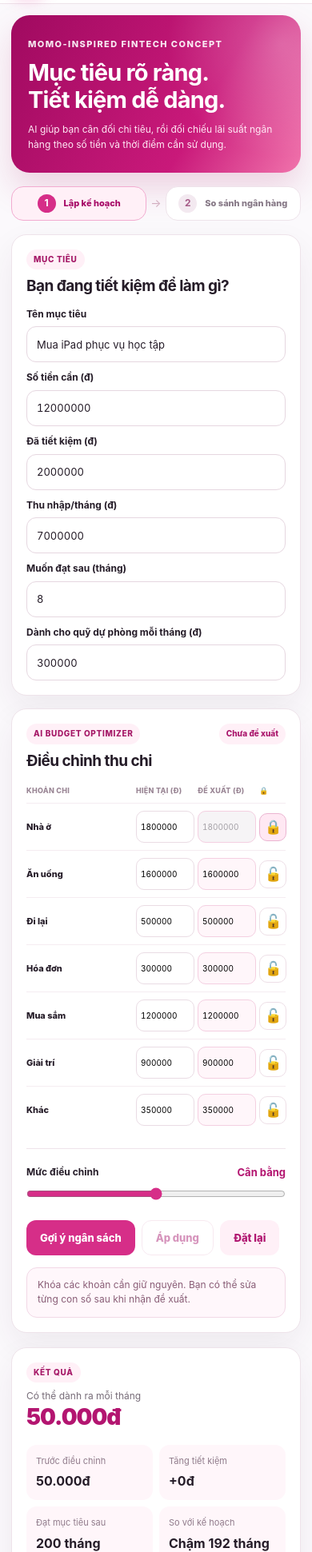
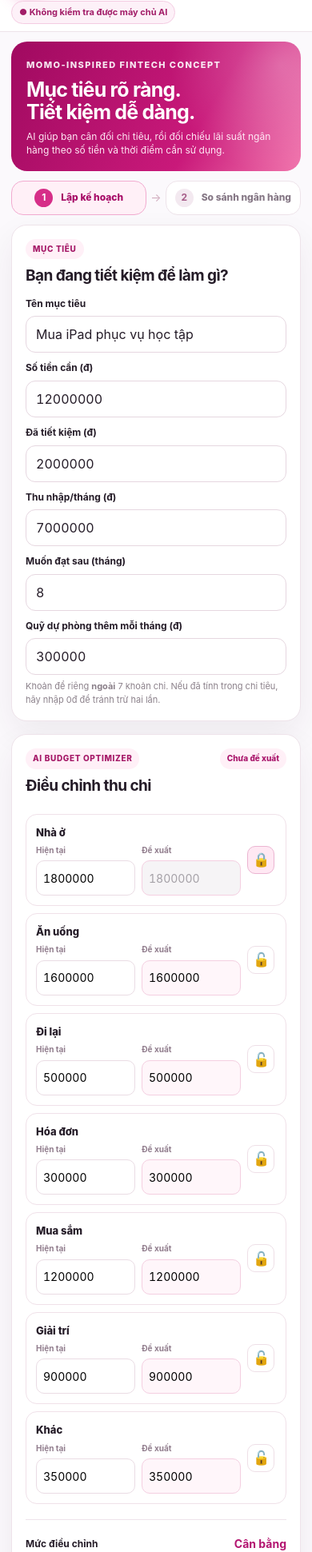
Before and after one commit to thulebachanh0807-png/goalwise-demo-1-, a plain HTML site: page index.html in a window 390 px wide. Shown: the part 59-2000 px from the top of the page at 80% size. Drawn offline with Linux system fonts and the light colour scheme; no server answers.

Commit message:
Fix budget deficit feedback, Gemini status and mobile entry UX

```diff
--- a/index.html
+++ b/index.html
@@ -14,6 +14,9 @@
 @media(max-width:390px){.fields{grid-template-columns:1fr}.field.full{grid-column:auto}.budgethead,.budgetrow{grid-template-columns:minmax(75px,1fr) 73px 73px 33px;gap:4px}.budgetrow input{font-size:10px}.tab{padding:9px 5px}}
 /* Final product refinements */
 [hidden]{display:none!important}.alert,.why{white-space:pre-line}.bankmini:hover{background:#fff5fa!important}.bankmini:focus-visible{outline:2px solid var(--pink)}.bankcard .badge{align-self:flex-start}.bankcard .bankname{line-height:1.25}.bankcard .big{margin-top:10px}.bankcard .meta{margin-top:12px}.field input:disabled{background:#f6f3f6;color:#988b96}.bankmini .name{min-width:0;overflow-wrap:anywhere}.alert a{display:block;margin-top:9px;font-weight:780}.footer{border-top:1px solid var(--border);margin-top:24px}
+.budgetmath{margin-top:9px;background:#fff6fa;border:1px solid #f2dce7;border-radius:12px;padding:10px 12px;font-size:12px;line-height:1.5;color:#76586a;font-variant-numeric:tabular-nums}.budgetmath.negative{background:#fff5eb;color:#955521;border-color:#f3d5b0}#reserveHelper{margin-top:9px;font-size:11px}.budgetlabel{display:none}
+@media(max-width:650px){body{overflow-x:hidden;font-size:14px}.nav{height:auto;min-height:62px}.navin{min-height:62px;flex-wrap:wrap;gap:6px;padding-top:9px;padding-bottom:9px}.navright{width:100%}.livebadge{font-size:11px;padding:5px 9px}.hero{padding:17px 19px;margin-top:12px;margin-bottom:12px;border-radius:20px;box-shadow:none}.hero h1{font-size:25px;line-height:1.14;margin:7px 0}.hero p{font-size:12px;line-height:1.45}.tabbar{gap:5px;margin-bottom:12px}.tab{padding:9px 10px;font-size:12px}.fields{grid-template-columns:1fr}.field.full{grid-column:auto}.field input,.field select{font-size:16px;min-height:46px}.budgethead{display:none}.budgetrow{grid-template-columns:minmax(0,1fr) minmax(0,1fr) 36px;grid-template-areas:"name name lock" "cur prop lock" "original proposed lock";gap:5px 8px;padding:12px;margin:9px 0;border:1px solid #f0e1e9;border-radius:14px}.catname{grid-area:name;font-size:13px}.budgetlabel{display:block;font-size:10px;font-weight:700;color:#917d8d}.budgetlabel.cur{grid-area:cur}.budgetlabel.propo{grid-area:prop}.budgetrow input[data-kind=original]{grid-area:original}.budgetrow input[data-kind=proposed]{grid-area:proposed}.budgetrow .lock{grid-area:lock;align-self:center}.budgetrow input{height:44px;font-size:14px;padding:7px 8px}.actions{gap:8px}.actions .button{flex:1 1 100%}.card{padding:17px}.metric strong{font-size:14px}.trow{grid-template-columns:45px 1fr 85px}}
+@media(max-width:370px){.budgetrow{grid-template-columns:minmax(0,1fr) minmax(0,1fr) 33px;gap:4px}.budgetrow input{font-size:12px}.brandname{font-size:18px}}
 </style></head>
 <body>
 <header class="nav"><div class="navin"><div class="brand"><div class="mark" aria-hidden="true">G</div><div><div class="brandname">Goal<span>Wise</span> <span style="font-size:12px;color:#887381">AI</span></div><div class="subbrand">YOUR SAVING COMPANION</div></div></div><div class="navright"><span class="livebadge" id="status">● Bản demo offline</span></div></div></header>
@@ -28,13 +31,13 @@
 <div class="field"><label for="current">Đã tiết kiệm (đ)</label><input type="number" id="current" min="0" step="100000" value="2000000"></div>
 <div class="field"><label for="income">Thu nhập/tháng (đ)</label><input type="number" id="income" min="0" step="100000" value="7000000"></div>
 <div class="field"><label for="targetMonths">Muốn đạt sau (tháng)</label><input type="number" id="targetMonths" min="1" max="60" step="1" value="8"></div>
-<div class="field full"><label for="reserve">Dành cho quỹ dự phòng mỗi tháng (đ)</label><input type="number" id="reserve" min="0" step="50000" value="300000"></div>
+<div class="field full"><label for="reserve">Quỹ dự phòng thêm mỗi tháng (đ)</label><input type="number" id="reserve" min="0" step="50000" value="300000"><div class="hint">Khoản để riêng <b>ngoài</b> 7 khoản chi. Nếu đã tính trong chi tiêu, hãy nhập 0đ để tránh trừ hai lần.</div></div>
 </div></section>
 <section class="card"><div class="flex between" style="align-items:flex-start"><div><span class="sectiontag">AI BUDGET OPTIMIZER</span><h2>Điều chỉnh thu chi</h2></div><span class="badge" id="budgetMode">Chưa đề xuất</span></div>
 <div class="budgethead"><span>Khoản chi</span><span>Hiện tại (đ)</span><span>Đề xuất (đ)</span><span aria-label="Khóa">🔒</span></div><div id="budgetRows"></div>
 <div class="separator"></div><div class="flex between"><label for="strength" style="font-size:12px;font-weight:750">Mức điều chỉnh</label><b style="color:#b31570" id="strengthName">Cân bằng</b></div><input class="range" type="range" id="strength" min="1" max="3" step="1" value="2">
 <div class="actions"><button type="button" id="suggest" class="button primary">✦ AI đề xuất ngân sách</button><button type="button" id="apply" class="button outline" disabled>Áp dụng</button><button type="button" id="reset" class="button secondary">Đặt lại</button></div><div id="budgetExplanation" class="alert neutral" aria-live="polite">Khóa các khoản cần giữ nguyên. Bạn có thể sửa từng con số sau khi nhận đề xuất.</div></section>
-</div><aside class="stack sticky"><section class="card"><span class="sectiontag">KẾT QUẢ</span><div class="fine">Có thể dành ra mỗi tháng</div><div class="resultvalue" id="monthly">—</div><div class="metricgrid"><div class="metric"><small>Trước điều chỉnh</small><strong id="before">—</strong></div><div class="metric"><small>Tăng tiết kiệm</small><strong id="gain">—</strong></div><div class="metric"><small>Đạt mục tiêu sau</small><strong id="eta">—</strong></div><div class="metric"><small>So với kế hoạch</small><strong id="feasible">—</strong></div></div><h3>Tiến độ tích lũy</h3><div class="timeline" id="timeline"></div><div class="alert" id="plannerWarning" aria-live="polite"></div><button type="button" class="button primary wide" id="next" style="margin-top:14px">Tiếp tục chọn ngân hàng →</button></section>
+</div><aside class="stack sticky"><section class="card"><span class="sectiontag">KẾT QUẢ</span><div class="fine">Có thể dành ra mỗi tháng</div><div class="resultvalue" id="monthly">—</div><div class="budgetmath" id="budgetMath" aria-live="polite"></div><button type="button" class="button outline sm" id="reserveHelper" hidden>Thử thay đổi quỹ dự phòng</button><div class="metricgrid"><div class="metric"><small>Trước điều chỉnh</small><strong id="before">—</strong></div><div class="metric"><small>Tăng tiết kiệm</small><strong id="gain">—</strong></div><div class="metric"><small>Đạt mục tiêu sau</small><strong id="eta">—</strong></div><div class="metric"><small>So với kế hoạch</small><strong id="feasible">—</strong></div></div><h3>Tiến độ tích lũy</h3><div class="timeline" id="timeline"></div><div class="alert" id="plannerWarning" aria-live="polite"></div><button type="button" class="button primary wide" id="next" style="margin-top:14px">Tiếp tục chọn ngân hàng →</button></section>
 <section class="card"><h3>GoalWise tính như thế nào?</h3><p class="fine" style="margin:0">Ngân sách mới do bạn phê duyệt. Công thức tính tiền và thời gian đạt mục tiêu chạy riêng, không để AI tự đoán.</p></section></aside></div></section>
 <section class="screen" id="screen2"><div class="layout"><div class="stack">
 <section class="card"><span class="sectiontag">AI BANK MATCHER</span><h2>Số tiền này nên gửi ở đâu?</h2><div class="metricgrid"><div class="metric"><small>Tiết kiệm mỗi tháng</small><strong id="bankMonthly">—</strong></div><div class="metric"><small>Đã tích lũy</small><strong id="bankSaved">—</strong></div></div>
@@ -76,15 +79,55 @@ const valid=()=>n('price')>0&&n('income')>=0&&n('targetMonths')>=1&&n('targetMon
 const eta=()=>{const gap=Math.max(0,n('price')-n('current'));const s=saving();return gap===0?0:s>0?Math.ceil(gap/s):Infinity};
 const escapeHtml=v=>String(v).replace(/[&<>"']/g,c=>({'&':'&amp;','<':'&lt;','>':'&gt;','"':'&quot;',"'":'&#39;'}[c]));
 function init(){state=Object.fromEntries(cats.map(c=>[c.id,{original:c.default,proposed:c.default,locked:c.id==='home'}]));applied=true;renderBudget();syncAll();populateBanks();updateOwnBank();}
-function renderBudget(){const host=$('budgetRows');host.replaceChildren();cats.forEach(c=>{const s=state[c.id],row=document.createElement('div');row.className='budgetrow';row.innerHTML=`<div class="catname">${c.name}</div><input type="number" min="0" step="10000" data-id="${c.id}" data-kind="original" aria-label="Hiện tại ${c.name}"><input class="draft" type="number" min="0" step="10000" data-id="${c.id}" data-kind="proposed" aria-label="Đề xuất ${c.name}"><button type="button" class="lock ${s.locked?'on':''}" data-lock="${c.id}" title="Khóa / mở khóa ${c.name}" aria-label="Khóa ${c.name}">${s.locked?'🔒':'🔓'}</button>`;
+function renderBudget(){const host=$('budgetRows');host.replaceChildren();cats.forEach(c=>{const s=state[c.id],row=document.createElement('div');row.className='budgetrow';row.innerHTML=`<div class="catname">${c.name}</div><span class="budgetlabel cur">Hiện tại</span><span class="budgetlabel propo">Đề xuất</span><input type="number" min="0" step="10000" data-id="${c.id}" data-kind="original" aria-label="Hiện tại ${c.name}"><input class="draft" type="number" min="0" step="10000" data-id="${c.id}" data-kind="proposed" aria-label="Đề xuất ${c.name}"><button type="button" class="lock ${s.locked?'on':''}" data-lock="${c.id}" title="Khóa / mở khóa ${c.name}" aria-label="Khóa ${c.name}">${s.locked?'🔒':'🔓'}</button>`;
 row.querySelector('[data-kind="original"]').value=s.original;row.querySelector('[data-kind="proposed"]').value=s.proposed;row.querySelector('[data-kind="proposed"]').disabled=s.locked;
 row.querySelectorAll('input').forEach(input=>input.addEventListener('input',()=>{const val=Number(input.value);if(!Number.isFinite(val)||val<0)return;const kind=input.dataset.kind;state[c.id][kind]=val;if(kind==='original'){if(s.locked||s.proposed>s.original){s.proposed=val;row.querySelector('[data-kind="proposed"]').value=val}}applied=false;$('apply').disabled=false;$('budgetMode').textContent='Đang chỉnh';syncAll()}));
 row.querySelector('button').addEventListener('click',()=>{s.locked=!s.locked;if(s.locked)s.proposed=s.original;applied=false;$('apply').disabled=false;renderBudget();syncAll()});host.append(row)})}
 function localSuggestion(){const month=Math.max(1,n('targetMonths'));let gap=Math.max(0,(n('price')-n('current'))/month-surplus('original'));const level=Math.max(0,Math.min(2,n('strength')-1));for(const c of cats)state[c.id].proposed=state[c.id].original;const lines=[];for(const id of order){const c=cats.find(x=>x.id===id),s=state[id];if(s.locked)continue;const possible=Math.floor(s.original*c.max[level]/10000)*10000;const reduce=Math.min(possible,Math.ceil(gap/10000)*10000);if(reduce>0){s.proposed=Math.max(0,s.original-reduce);lines.push(c.name+' −'+short(reduce));gap=Math.max(0,gap-reduce)}}return lines}
 function applyAICuts(cuts){let lines=[];const level=Math.max(0,Math.min(2,n('strength')-1));for(const c of cats){const s=state[c.id],limit=c.max[level];const fraction=typeof cuts[c.id]==='number'?Math.min(limit,Math.max(0,cuts[c.id]/100)):0;const cut=s.locked?0:Math.round(s.original*fraction/10000)*10000;s.proposed=Math.max(0,s.original-cut);if(cut)lines.push(c.name+' −'+short(cut))}return lines}
-async function suggest(){const btn=$('suggest');btn.disabled=true;btn.textContent='Đang phân tích…';let lines=[],fromAI=false;try{if(aiReady){const payload={income:n('income'),reserve:n('reserve'),goal_price:n('price'),current_savings:n('current'),target_months:n('targetMonths'),intensity:n('strength'),categories:cats.map(c=>({id:c.id,spend:state[c.id].original,locked:state[c.id].locked,max_cut_pct:Math.round(c.max[n('strength')-1]*100)}))};const r=await fetch('/api/budget',{method:'POST',headers:{'Content-Type':'application/json'},body:JSON.stringify(payload)});const data=await r.json();if(!r.ok||!data.cuts)throw Error(data.error||'AI chưa có kết quả');lines=applyAICuts(data.cuts);fromAI=true}else lines=localSuggestion()}catch(e){lines=localSuggestion()}finally{btn.disabled=false;btn.textContent=aiReady?'✦ AI đề xuất ngân sách':'Gợi ý ngân sách'}applied=false;$('apply').disabled=false;$('budgetMode').textContent=fromAI?'Gợi ý Gemini':'Gợi ý quy tắc';$('budgetExplanation').textContent=lines.length?'Có thể cân nhắc: '+lines.join(' · ')+'. Mức cuối cùng do bạn quyết định.':'Chưa tìm thấy khoản có thể giảm trong giới hạn đã chọn.';renderBudget();syncAll()}
+async function suggest(){
+ const btn=$('suggest');btn.disabled=true;btn.textContent='Đang phân tích…';
+ let lines=[],fromAI=false,aiError='';
+ try{
+  if(aiReady){
+   const payload={income:n('income'),reserve:n('reserve'),goal_price:n('price'),current_savings:n('current'),target_months:n('targetMonths'),intensity:n('strength'),categories:cats.map(c=>({id:c.id,spend:state[c.id].original,locked:state[c.id].locked,max_cut_pct:Math.round(c.max[n('strength')-1]*100)}))};
+   const r=await fetch('/api/budget',{method:'POST',headers:{'Content-Type':'application/json'},body:JSON.stringify(payload)});
+   const data=await r.json();if(!r.ok||!data.cuts)throw Error(data.error||'AI chưa có kết quả');
+   lines=applyAICuts(data.cuts);fromAI=true;$('status').textContent='● Gemini đã phản hồi thành công';
+  }else lines=localSuggestion();
+ }catch(e){lines=localSuggestion();aiError=String(e.message||'không rõ nguyên nhân');$('status').textContent='● Gemini lỗi · Xem thông báo'}
+ finally{btn.disabled=false;btn.textContent=aiReady?'✦ AI đề xuất ngân sách':'Gợi ý ngân sách'}
+ applied=false;$('apply').disabled=false;$('budgetMode').textContent=fromAI?'Gợi ý Gemini':'Gợi ý quy tắc';
+ const detail=lines.length?'Có thể cân nhắc: '+lines.join(' · ')+'. Bạn tự quyết định mức cuối cùng.':'Chưa tìm thấy khoản có thể giảm trong giới hạn đã chọn.';
+ $('budgetExplanation').textContent=(aiError?'Gemini chưa trả lời: '+aiError+'. App dùng gợi ý dự phòng.\n\n':'')+detail;
+ renderBudget();syncAll();
+}
 function renderTimeline(){const host=$('timeline');host.replaceChildren();const s=saving(),goal=n('price'),current=n('current'),months=eta();const milestones=months===Infinity?[0,3,6,9]:[0,Math.min(3,months),Math.min(6,months),Math.min(9,months),months];[...new Set(milestones)].forEach(m=>{const reached=current+s*m;const row=document.createElement('div');row.className='trow';const progress=goal>0?Math.min(100,Math.round(reached/goal*100)):0;row.innerHTML=`<span>Tháng ${m}</span><div class="meter"><i style="width:${progress}%"></i></div><b>${escapeHtml(short(reached))}</b>`;host.append(row)})}
-function syncPlanner(){const prev=surplus('original'),curr=surplus('proposed'),months=eta();$('monthly').textContent=fmt(Math.max(0,curr));$('before').textContent=short(Math.max(0,prev));$('gain').textContent=(curr-prev>=0?'+':'')+short(curr-prev);$('eta').textContent=months===0?'Đủ tiền':Number.isFinite(months)?months+' tháng':'Chưa xác định';$('feasible').textContent=months===Infinity?'Thiếu ngân sách':months<=n('targetMonths')?'Đúng kế hoạch':'Chậm '+(months-n('targetMonths'))+' tháng';renderTimeline();$('next').disabled=!valid();$('plannerWarning').textContent=curr<0?'Các khoản chi và quỹ dự phòng đang vượt thu nhập. Hãy cân đối trước khi gửi ngân hàng.':months===Infinity?'Chưa có tiền dư hằng tháng. Điều chỉnh thu chi hoặc mục tiêu.':months===0?'Bạn đã đủ tiền cho mục tiêu. Không nên khóa khoản tiền cần dùng ngay.':`Dự kiến đạt mục tiêu sau ${months} tháng, chưa tính lãi ngân hàng.`}
+function syncPlanner(){
+ const income=n('income'),reserve=n('reserve'),expense=sum('proposed');
+ const prev=surplus('original'),curr=income-expense-reserve,months=eta();
+ const gap=Math.max(0,n('price')-n('current'));
+ $('monthly').textContent=fmt(Math.max(0,curr));
+ $('before').textContent=short(Math.max(0,prev));
+ $('gain').textContent=(curr-prev>=0?'+':'')+short(curr-prev);
+ $('eta').textContent=months===0?'Đã đạt mục tiêu':Number.isFinite(months)?months+' tháng':'Chưa xác định';
+ $('feasible').textContent=months===0?'Đã đủ tiền':months===Infinity?'Chưa đủ ngân sách':months<=n('targetMonths')?'Đúng kế hoạch':'Chậm '+(months-n('targetMonths'))+' tháng';
+ const math=$('budgetMath');
+ math.textContent='Thu nhập '+fmt(income)+' − Chi tiêu '+fmt(expense)+' − Quỹ dự phòng '+fmt(reserve)+' = '+(curr<0?'Thiếu '+fmt(-curr):'Dư '+fmt(curr))+'/tháng.';
+ math.classList.toggle('negative',curr<0);
+ const helper=$('reserveHelper'),unreserved=income-expense;
+ const proposal=Math.max(0,Math.min(Math.round(income*.1/50000)*50000,Math.floor(Math.max(0,unreserved)/50000)*50000));
+ const possible=curr<0&&unreserved>0&&reserve>proposal;
+ helper.hidden=!possible;helper.dataset.proposed=String(proposal);
+ if(possible)helper.textContent='Thử quỹ dự phòng '+fmt(proposal)+'/tháng';
+ renderTimeline();$('next').disabled=!valid();
+ const w=$('plannerWarning');
+ if(curr<0){w.textContent='Ngân sách tháng thiếu '+fmt(-curr)+'. Kiểm tra quỹ dự phòng có bị tính trùng không, hoặc điều chỉnh khoản chi có thể giảm. App không tự cắt chi phí thiết yếu.';w.className='alert'}
+ else if(months===0){w.textContent='Bạn đã có đủ tiền cho mục tiêu. Nếu cần mua sớm, hãy cân nhắc giữ tiền ở nơi dễ rút.';w.className='alert success'}
+ else if(months===Infinity){w.textContent='Chưa có tiền dư mỗi tháng. Hãy điều chỉnh khoản chi hoặc quỹ dự phòng rồi tính lại.';w.className='alert'}
+ else{w.textContent='Dự kiến đạt mục tiêu sau '+months+' tháng, chưa tính lãi tiền gửi.';w.className='alert success'}
+ if(gap===0&&curr<0)w.textContent+=' Bạn có thể đủ tiền mua mục tiêu nhưng thu chi hằng tháng vẫn đang âm.';
+}
 function bankContext(){const months=eta(),month=n('depositMonth');const available=Math.max(0,n('current')+saving()*month);const until=Number.isFinite(months)?Math.max(0,months-month):0;return {available,until,month,principal:n('principal'),monthly:saving()}}
 function syncDeposit(auto){const c=bankContext();$('bankMonthly').textContent=fmt(c.monthly);$('bankSaved').textContent=fmt(n('current'));if(auto){depositManual=false;$('principal').value=Math.floor(c.available/10000)*10000}renderCompare()}
 function syncAll(){syncPlanner();syncDeposit(!depositManual)}
@@ -214,12 +257,21 @@ function showSelectedBank(){const id=selectedBankId||$('ownBank').value;const ba
 function renderWithdrawal(){const host=$('withdrawResult');if(!options){host.textContent='Chọn được phương án ở trên để mô phỏng rút trước hạn.';return}const month=n('withdrawMonth'),want=n('withdrawAmount'),p=options.principal;let out=[];for(const [name,x] of [['A',options.high],['B',options.flex]]){if(!x)continue;if(month>=x.term){out.push(`Option ${name} — ${x.b.name}: đã đáo hạn ở tháng ${x.term}, nhận lãi minh họa ${fmt(x.interest)} (không tính tái tục).`);continue}const zero= p*0.001*month/12;let s=`Option ${name} — ${x.b.name}: nếu rút hết tháng ${month}, lãi chỉ khoảng ${fmt(zero)} theo giả định không kỳ hạn 0,1%/năm.`;
 if(want>0&&want<p&&x.b.partial){if(p-want>=x.b.min_remainder){s+=` Nếu rút ${fmt(want)} riêng, phần ${fmt(p-want)} còn lại có thể tiếp tục hưởng lãi kỳ hạn, nếu đủ điều kiện.`}else s+=` Rút một phần như nhập sẽ không đủ số dư duy trì tham khảo.`}out.push(s)}host.textContent=out.join('\n\n')+'\n\n0,1%/năm chỉ là giả định minh họa, không phải mức rút sớm thực tế của ngân hàng.'}
 function exportPlan(){const c=bankContext(),a=options?.high,b=options?.flex;const lines=[`GOALWISE AI — BẢN TÓM TẮT`,`Dữ liệu lãi suất: ${db.as_of} | ${db.source_url}`,`Mục tiêu: ${$('goal').value}`,`Giá: ${fmt(n('price'))}`,`Đã có: ${fmt(n('current'))}`,`Thu nhập: ${fmt(n('income'))}`,`Sau điều chỉnh: tiết kiệm ${fmt(saving())}/tháng`, `Thời gian đạt: ${Number.isFinite(eta())?eta()+' tháng':'chưa đủ dữ liệu'}`,`Tiền dự kiến gửi: ${fmt(c.principal)}`,`Ngân hàng đang dùng: ${ownBankName()||'Không chọn'}`,`Option A: ${a?a.b.name+' | '+a.term+' tháng | '+pct(a.rate)+' | lãi '+fmt(a.interest):'Không có'}`,`Option B: ${b?b.b.name+' | '+b.term+' tháng | '+pct(b.rate)+' | lãi '+fmt(b.interest):'Không có'}`,`Lãi tính đơn giản theo năm/12, không phải cam kết ngân hàng.`,...cats.map(x=>`${x.name}: ${fmt(state[x.id].original)} → ${fmt(state[x.id].proposed)}`)];const blob=new Blob([lines.join('\n')],{type:'text/plain;charset=utf-8'});const url=URL.createObjectURL(blob);const aTag=document.createElement('a');aTag.href=url;aTag.download='GoalWise_KeHoach_TietKiem.txt';aTag.click();setTimeout(()=>URL.revokeObjectURL(url),1000)}
-async function fetchAI(){if(!aiReady||!comparisonPayload)return;const btn=$('aiCompare');btn.disabled=true;btn.textContent='Đang phân tích…';try{const res=await fetch('/api/compare',{method:'POST',headers:{'Content-Type':'application/json'},body:JSON.stringify({summary:comparisonPayload})});const data=await res.json();if(!res.ok)throw Error(data.error||'AI lỗi');$('compareInsight').textContent='✦ Gemini AI:\n'+data.text+'\n\nĐây là mô phỏng. Cần xác nhận điều kiện gửi tiền khi thực hiện.'}catch(e){$('compareInsight').textContent+='\n\nChưa kết nối được Gemini: '+e.message}finally{btn.disabled=false;btn.textContent='✦ Phân tích thêm bằng AI'}}
+async function fetchAI(){if(!aiReady||!comparisonPayload)return;const btn=$('aiCompare');btn.disabled=true;btn.textContent='Đang phân tích…';try{const res=await fetch('/api/compare',{method:'POST',headers:{'Content-Type':'application/json'},body:JSON.stringify({summary:comparisonPayload})});const data=await res.json();if(!res.ok)throw Error(data.error||'AI lỗi');$('status').textContent='● Gemini đã phản hồi thành công';$('compareInsight').textContent='✦ Gemini AI:\n'+data.text+'\n\nĐây là mô phỏng. Cần xác nhận điều kiện gửi tiền khi thực hiện.'}catch(e){$('status').textContent='● Gemini lỗi · Xem thông báo';$('compareInsight').textContent+='\n\nGemini chưa trả lời: '+e.message}finally{btn.disabled=false;btn.textContent='✦ Phân tích thêm bằng AI'}}
 async function refreshRates(){if(!serverReady){$('rateMessage').textContent='Đang mở HTML offline nên chưa thể làm mới. Chạy bản Python có Internet để tải lại bảng công bố.';return}const btn=$('refresh');btn.disabled=true;btn.textContent='Đang kiểm tra nguồn…';try{const r=await fetch('/api/rates?refresh=1');const data=await r.json();if(!r.ok)throw Error(data.error||'Lỗi cập nhật');db=data;populateBanks();$('rateMessage').textContent=data.refresh_error?`Không xác minh được biểu mới: ${data.refresh_error}. Đang giữ snapshot ${db.as_of}.`:`Đã xác nhận bảng lãi ${db.as_of} từ nguồn MoMo.`;syncAll()}catch(e){$('rateMessage').textContent='Không thể cập nhật: '+e.message+'. Giữ dữ liệu đã có.'}finally{btn.disabled=false;btn.textContent='↻ Cập nhật bảng lãi'}}
-async function connect(){if(location.protocol==='file:')return;try{const r=await fetch('/api/health');if(!r.ok)return;const h=await r.json();serverReady=true;aiReady=!!h.ai_ready;$('status').textContent=aiReady?'● Gemini AI đã kết nối':'● Máy chủ local · AI chưa bật';$('suggest').textContent=aiReady?'✦ AI đề xuất ngân sách':'Gợi ý ngân sách';const d=await fetch('/api/rates');if(d.ok){db=await d.json();populateBanks();syncAll()}}catch(e){}}
+async function connect(){
+ if(location.protocol==='file:'){$('status').textContent='● Demo offline · Không dùng Gemini';return}
+ $('status').textContent='● Đang kiểm tra AI…';
+ try{const r=await fetch('/api/health',{cache:'no-store'});if(!r.ok)throw Error('API health HTTP '+r.status);
+ const h=await r.json();serverReady=true;aiReady=!!h.ai_ready;
+ $('status').textContent=aiReady?'● Đã cấu hình Gemini · Chưa kiểm thử':'● Gemini chưa cấu hình trên Render';
+ $('suggest').textContent=aiReady?'✦ AI đề xuất ngân sách':'Gợi ý ngân sách';
+ const d=await fetch('/api/rates',{cache:'no-store'});if(d.ok){db=await d.json();populateBanks();syncAll()}
+ }catch(e){serverReady=false;aiReady=false;$('status').textContent='● Không kiểm tra được máy chủ AI'}
+}
 // Events
 $('tab1').onclick=()=>switchView(1);$('tab2').onclick=()=>switchView(2);$('next').onclick=()=>{if(!applied){$('budgetExplanation').textContent='Nhấn Áp dụng để xác nhận ngân sách mới trước khi chuyển bước.';return}switchView(2)};$('back').onclick=()=>switchView(1);
-$('suggest').onclick=suggest;$('apply').onclick=()=>{applied=true;$('apply').disabled=true;$('budgetMode').textContent='✓ Đã áp dụng';$('budgetExplanation').textContent='Đã dùng ngân sách này cho tính toán và so sánh ngân hàng.';syncAll()};$('reset').onclick=init;
+$('suggest').onclick=suggest;$('reserveHelper').onclick=()=>{const amount=Number($('reserveHelper').dataset.proposed);if(Number.isFinite(amount)&&amount>=0){$('reserve').value=amount;syncAll()}};$('apply').onclick=()=>{applied=true;$('apply').disabled=true;$('budgetMode').textContent='✓ Đã áp dụng';$('budgetExplanation').textContent='Đã dùng ngân sách này cho tính toán và so sánh ngân hàng.';syncAll()};$('reset').onclick=init;
 ['goal','price','current','income','targetMonths','reserve'].forEach(id=>$(id).addEventListener('input',()=>{syncAll()}));$('strength').oninput=()=>{$('strengthName').textContent=['Nhẹ nhàng','Cân bằng','Quyết tâm'][n('strength')-1]};
 $('depositMonth').onchange=()=>syncDeposit(true);$('principal').oninput=()=>{depositManual=true;renderCompare()};$('priority').onchange=renderCompare;$('ownBank').onchange=updateOwnBank;$('ownBankOther').oninput=()=>{selectedBankId='';renderCompare()};$('compare').onclick=renderCompare;$('refresh').onclick=refreshRates;
 ['allTerm','sortRates'].forEach(id=>$(id).addEventListener('change',()=>renderBankList()));['withdrawMonth','withdrawAmount'].forEach(id=>$(id).addEventListener('input',renderWithdrawal));$('aiCompare').onclick=fetchAI;$('download').onclick=exportPlan;
```
